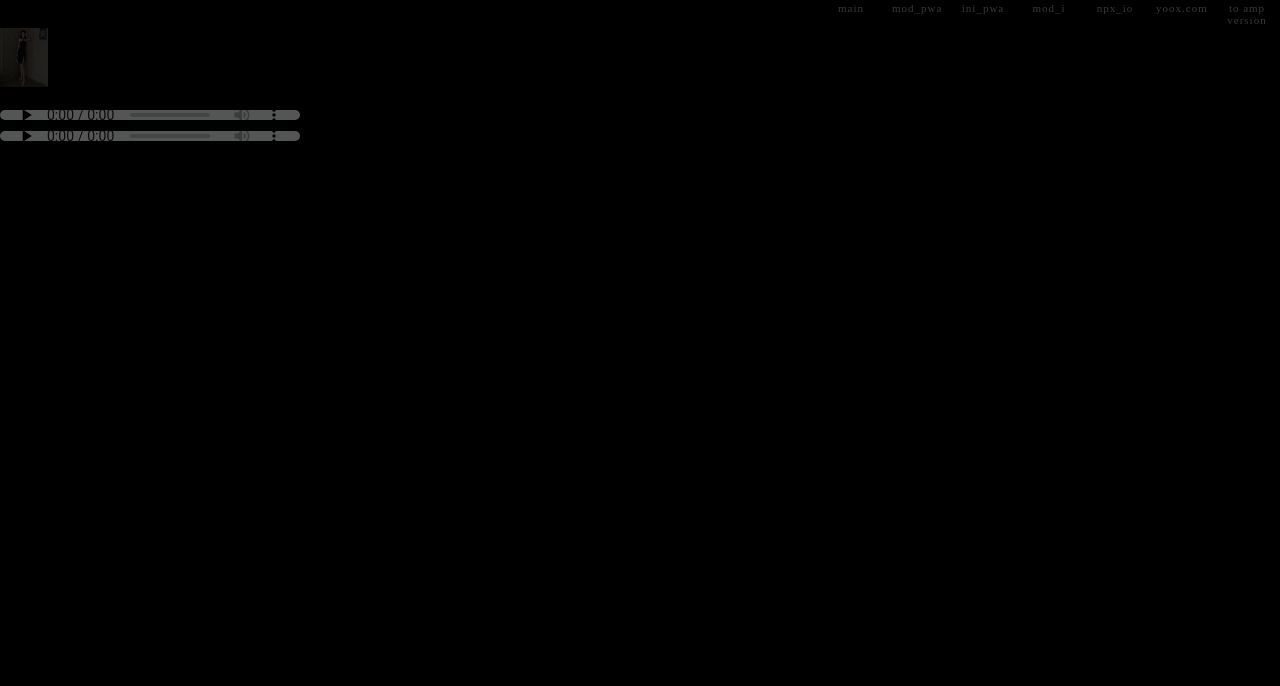
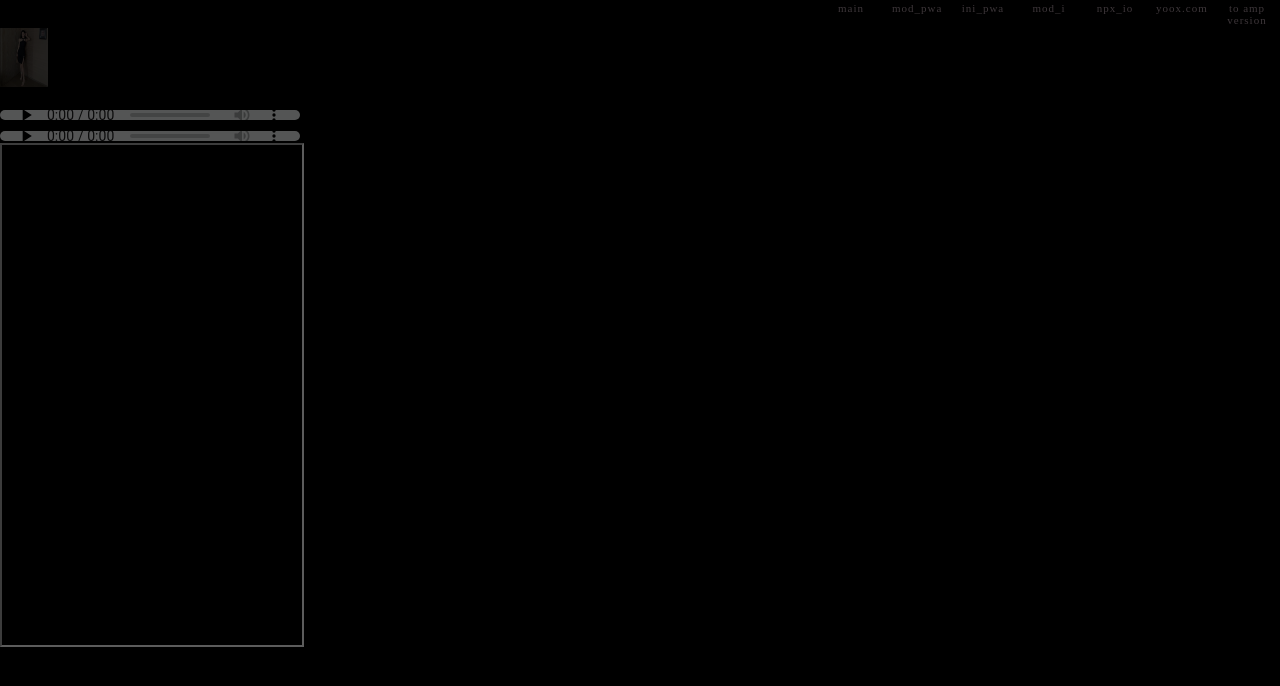
Before and after one commit to nuitmod/io_proj, a plain HTML site: page index.html in a window 1280 px wide. Drawn offline with nearby package versions, Linux system fonts and the light colour scheme.

Commit message:
Update index.html

```diff
--- a/index.html
+++ b/index.html
@@ -143,7 +143,19 @@ h6{ color: black; }
         </div>
       </section>
     </amp-accordion> -->
-
+   <amp-accordion disable-session-states>
+      <section>
+        <h6 class="menu">-</h6>
+        <div><iframe width=300 height=500
+    layout="responsive"
+    sandbox="allow-scripts allow-same-origin allow-top-navigation"
+    src="./ifr/ifr.html">
+    <img src="./img/mode.jpg" alt="" height="69" width="29" placeholder></img>
+    <img src="./img/ier.JPG" alt=""  height="69" width="29" placeholder></img>
+</iframe>
+        </div>
+      </section>
+    </amp-accordion>
   </div>
 <!--<section id="scroll">
   <div class="mouse_scroll">
```
